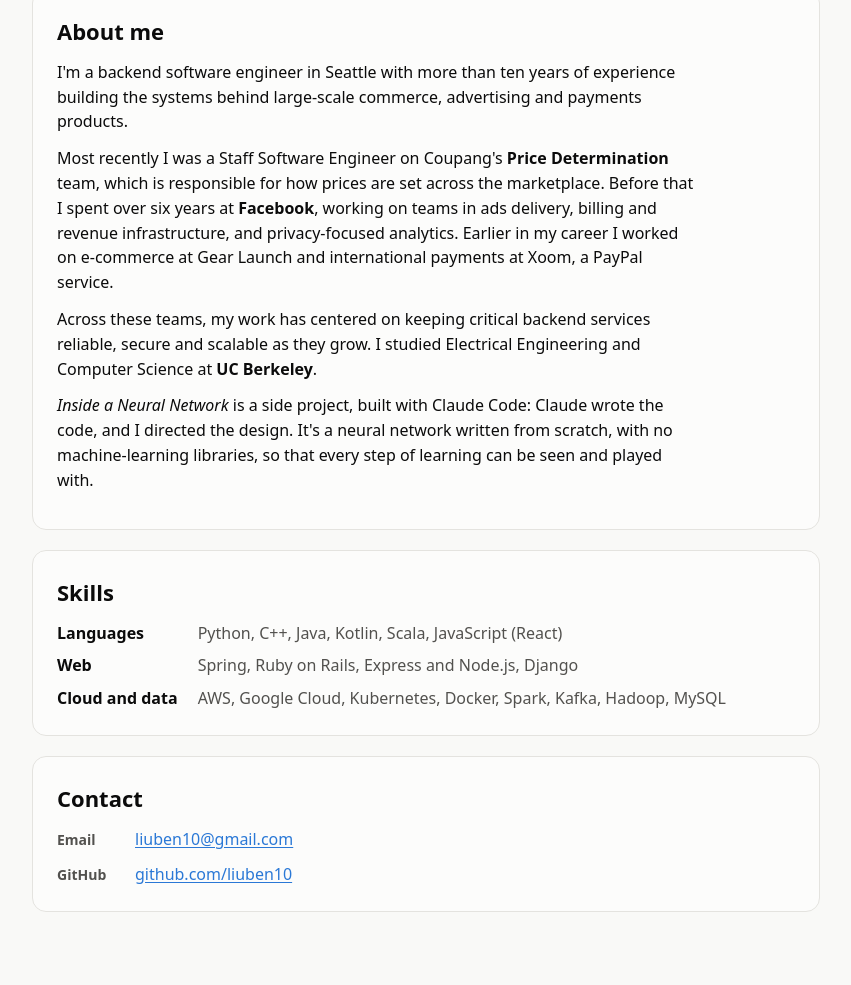
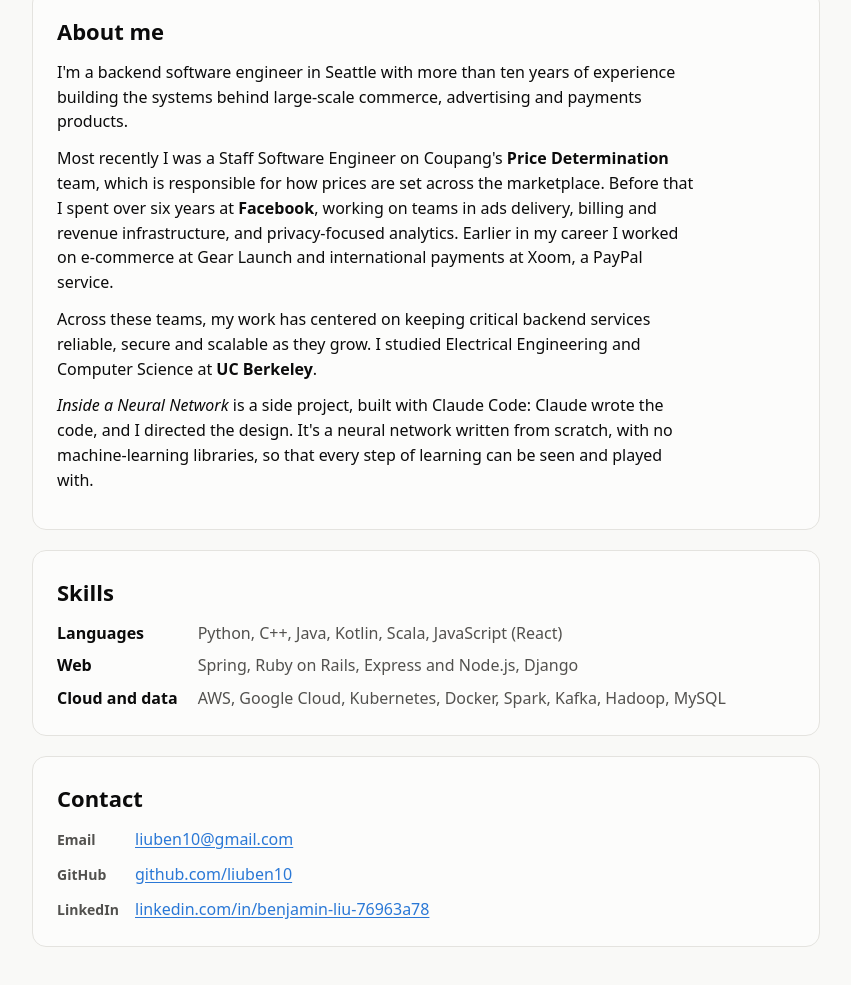
Before and after one commit to liuben10/project, a plain HTML site: page mnist-digits/web/author.html in a window 1280 px wide. Shown: the part 211-1196 px from the top of the page, without its empty margins (214-1065 px from the left). Drawn offline with Linux system fonts and the light colour scheme.

Commit message:
Add LinkedIn link to the author page
Co-Authored-By: Claude Opus 5.5 <noreply@anthropic.com>

```diff
--- a/mnist-digits/web/author.html
+++ b/mnist-digits/web/author.html
@@ -72,6 +72,8 @@
           <a href="mailto:liuben10@gmail.com">liuben10@gmail.com</a></li>
         <li><span class="contact-label">GitHub</span>
           <a href="https://github.com/liuben10" rel="noopener">github.com/liuben10</a></li>
+        <li><span class="contact-label">LinkedIn</span>
+          <a href="https://www.linkedin.com/in/benjamin-liu-76963a78/" rel="noopener">linkedin.com/in/benjamin-liu-76963a78</a></li>
       </ul>
     </section>
   </main>
```
